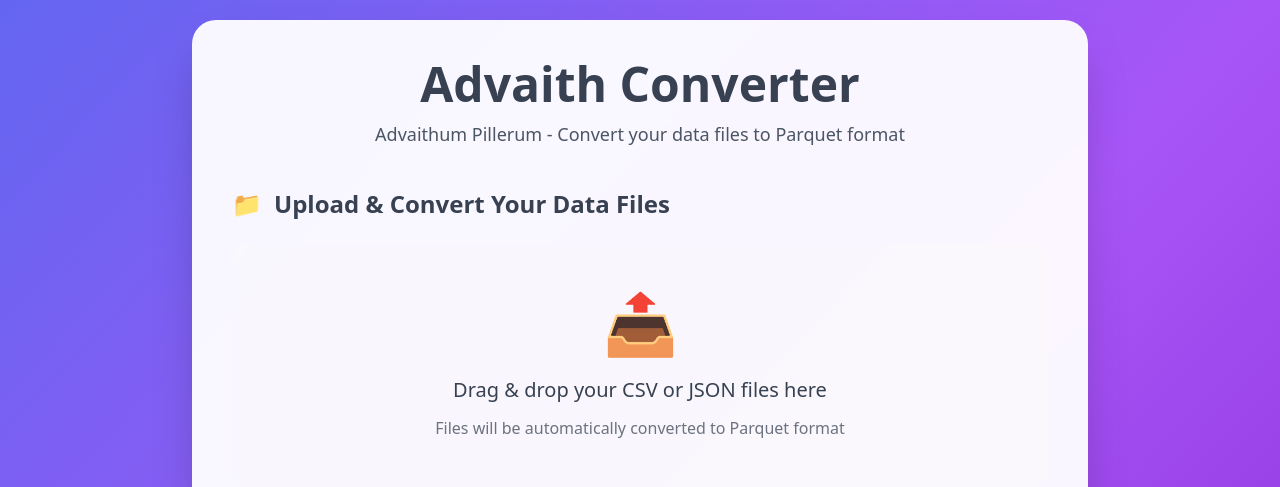
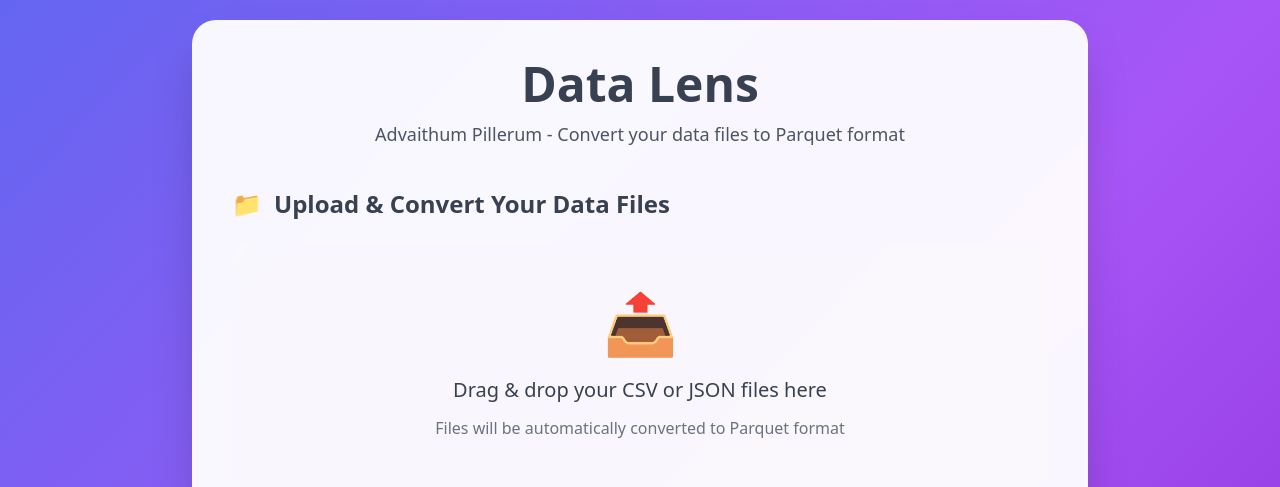
Before and after one commit to Glitchyi/Data-Lens, a Flask app: page / in a window 1280 px wide. Shown: the top 487 px of the page. Run offline with Flask 3, Linux system fonts and the light colour scheme; some libraries are stand-ins or nearby versions.

Commit message:
Updated Nmae

```diff
--- a/server/templates/index.html
+++ b/server/templates/index.html
@@ -21,7 +21,7 @@
     <div class="max-w-4xl mx-auto bg-white/95 backdrop-blur-sm rounded-3xl p-10 shadow-2xl">
         <!-- Header -->
         <div class="text-center mb-10">
-            <h1 class="text-5xl font-bold text-gray-700 mb-3">Advaith Converter</h1>
+            <h1 class="text-5xl font-bold text-gray-700 mb-3">Data Lens</h1>
             <p class="text-gray-600 text-lg">Advaithum Pillerum - Convert your data files to Parquet format</p>
         </div>
 
```
